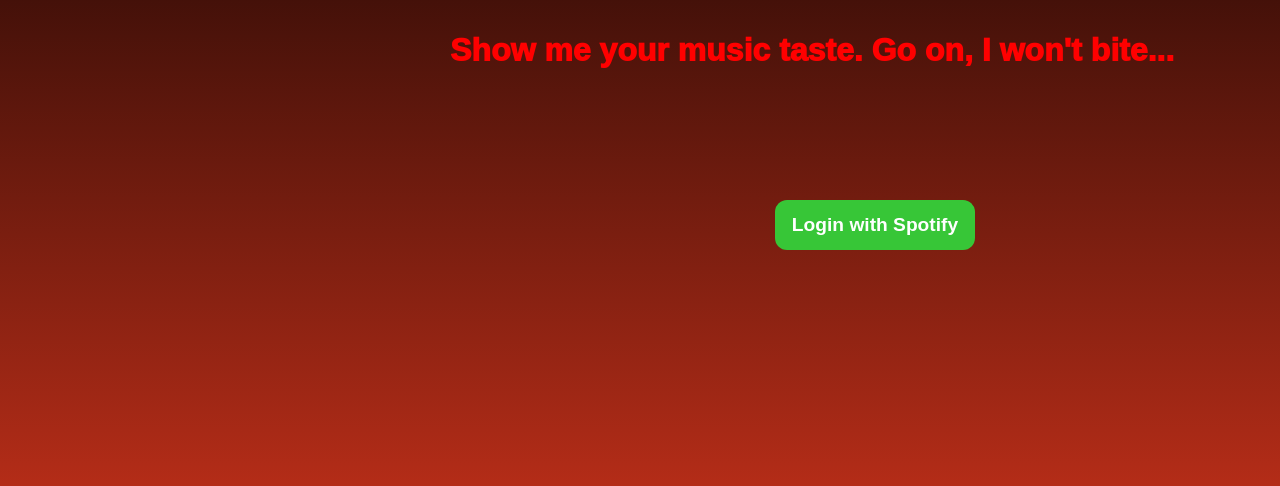
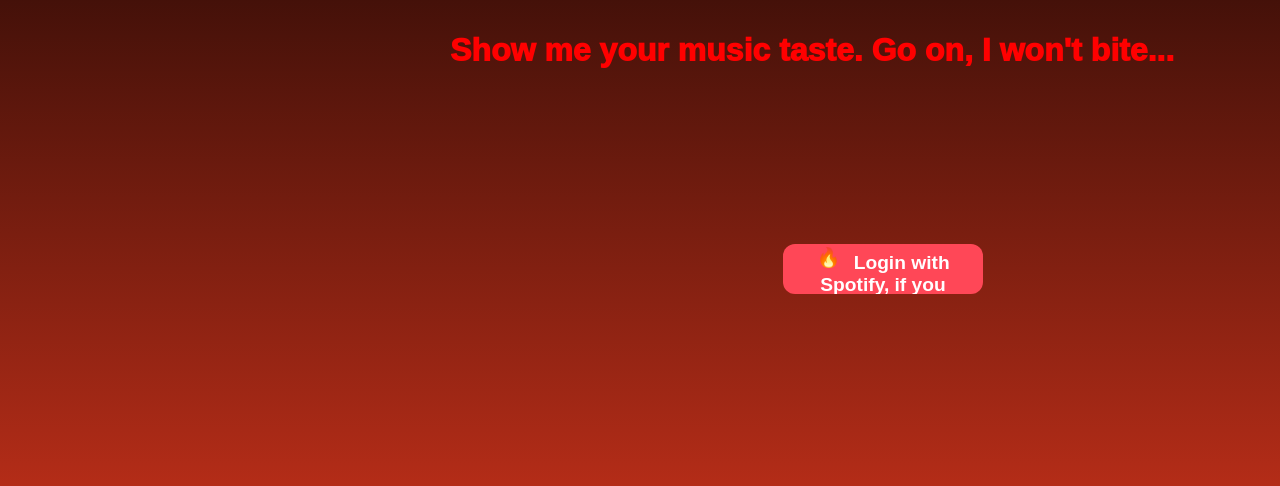
Before and after one commit to MyNameIsSnake-Solid/SpotifyRoastinator, a Flask app: page / in a window 1280 px wide. Shown: the part 300-786 px from the top of the page. Run offline with Flask 3, Linux system fonts and the light colour scheme.

Commit message:
Cleaned this up

```diff
--- a/static/RobertPattinson.css
+++ b/static/RobertPattinson.css
@@ -23,13 +23,56 @@ button{
     top: 500px;
     left: 775px;
     font-size: larger;
-    background-color: rgb(55, 198, 55);
+    background-color: #ff4757;
     font-family: sans-serif;
     font-weight: 750;
     color: white;
     display: inline-block;
     border: none;
     border-radius: 12px;
+    position: relative;
+    overflow: hidden;
+    transition: background-color 0.3 ease;
+}
+
+.emoji-container{
+    position: relative;
+    display: inline-block;
+    width: 24px;
+    height: 24px;
+    margin-right: 8px;
+}
+
+.flame, .skull {
+    position: absolute;
+    top: 50%;
+    left: 50%;
+    transform: translate(-50%, -50%);
+    transition: all 0.3s cubic-bezier(0.4, 0, 0.2, 1);
+}
+
+.flame {
+    opacity: 1;
+}
+
+.skull {
+    opacity: 0;
+    transform: translate(-50%, 100%)
+}
+
+button:hover .flame {
+    opacity: 0;
+    transform: translate(-50%, -50%)
+}
+
+button:hover .skull {
+    opacity: 1;
+    transform: translate(-50%, -50%)
+}
+
+button:hover{
+    background:#ff6b81;
+    transform: scale(1.05);
 }
 
 /* Title Screen */
--- a/templates/TitleScreen.html
+++ b/templates/TitleScreen.html
@@ -14,8 +14,14 @@
         <p id="fire"> &#128293</p>
         <br>
         <p id = "text2">Show me your music taste. Go on, I won't bite...</p>
-        <a href="{{ url_for('login') }}">
-            <button type="button">Login with Spotify</button>
+        <a href="{{ url_for('login') }}" class="login-btn">
+            <button type="button">
+           <span class="emoji-container">
+            <span class="flame">🔥</span>
+            <span class="skull">💀</span>
+           </span>
+           Login with Spotify, if you dare....
+            </button>
         </a>
     </body>
 </html>
```
